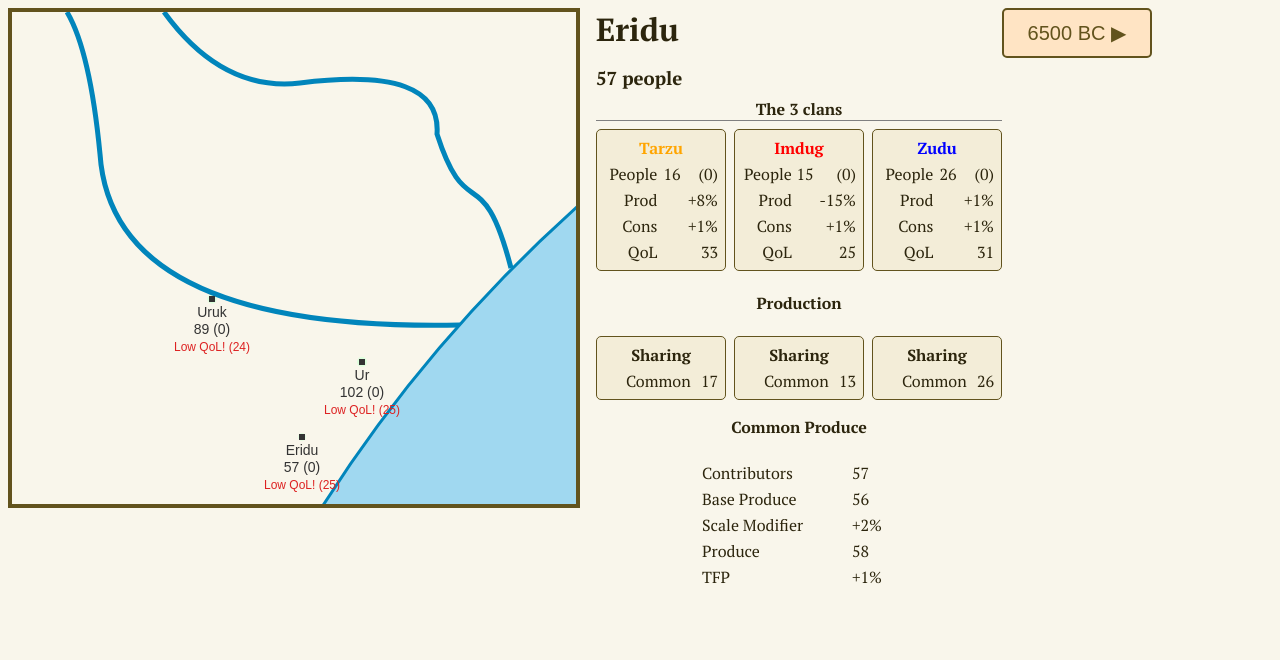
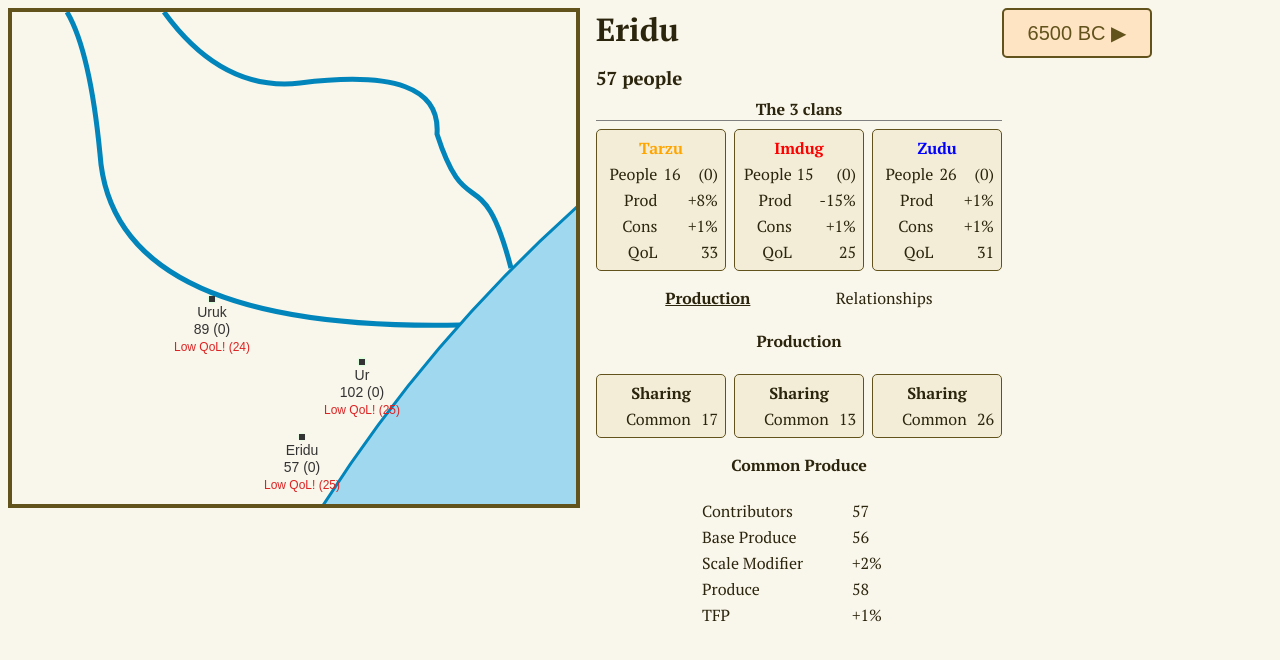
Before and after one commit to dmandelin/world2, a SvelteKit app: page / in a window 1280 px wide. Shown: the top 660 px of the page. Built offline with nearby package versions, Linux system fonts and the light colour scheme.

Commit message:
Tabs for settlement details.

```diff
--- a/src/components/Settlement.svelte
+++ b/src/components/Settlement.svelte
@@ -1,9 +1,23 @@
 <script>
     import ClanCard from "./ClanCard.svelte";
     import SettlementEconomy from "./SettlementEconomy.svelte";
+    import TabbedView from "./TabbedView.svelte";
 
     let { settlement } = $props();
+
+    const tabs = [
+        { label: "Production", snippet: economyTab },
+        { label: "Relationships", snippet: relationshipsTab }
+    ];
 </script>
+
+{#snippet economyTab()}
+    <SettlementEconomy settlement={settlement} />
+{/snippet}
+
+{#snippet relationshipsTab()}
+RELATIONSHIPS
+{/snippet}
 
 <style>
     #top {
@@ -30,5 +44,5 @@
     {/each}
 </div>
 
-<SettlementEconomy settlement={settlement} />
+<TabbedView tabs={tabs} />
 </div>
--- a/src/components/SettlementEconomy.svelte
+++ b/src/components/SettlementEconomy.svelte
@@ -1,6 +1,7 @@
 <script lang="ts">
     import { spct } from "../model/format";
     import ClanProductionCard from "./ClanProductionCard.svelte";
+    import Tabs from "./TabbedView.svelte";
 
     let { settlement } = $props();
 </script>
--- /dev/null
+++ b/src/components/TabbedView.svelte
@@ -0,0 +1,41 @@
+<script lang="ts">
+  import type { Snippet } from 'svelte';
+
+  let { tabs }: { tabs: {label: string, snippet: Snippet}[] } = $props();
+  let activeIndex = $state(0);
+
+  function selectTab(index: number) {
+    activeIndex = index;
+  }
+</script>
+
+<style>
+.tab-headers {
+  display: flex;
+  justify-content: space-evenly;
+  gap: 1rem;
+  margin-bottom: 1rem;
+}
+.tab-header {
+  all: unset;
+  cursor: pointer;
+}
+.tab-header.active {
+  font-weight: bold;
+  text-decoration: underline;
+}
+</style>
+
+<div class="tab-headers">
+  {#each tabs as tab, i}
+    <button
+      type="button"
+      class="tab-header {i === activeIndex ? 'active' : ''}"
+      onclick={() => selectTab(i)}
+    >
+      {tab.label}
+    </button>
+  {/each}
+</div>
+
+{@render tabs[activeIndex].snippet()}
```
